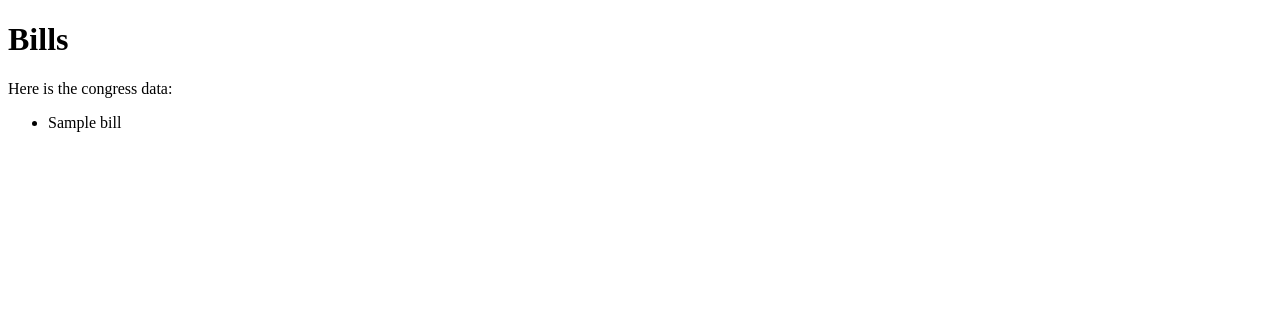
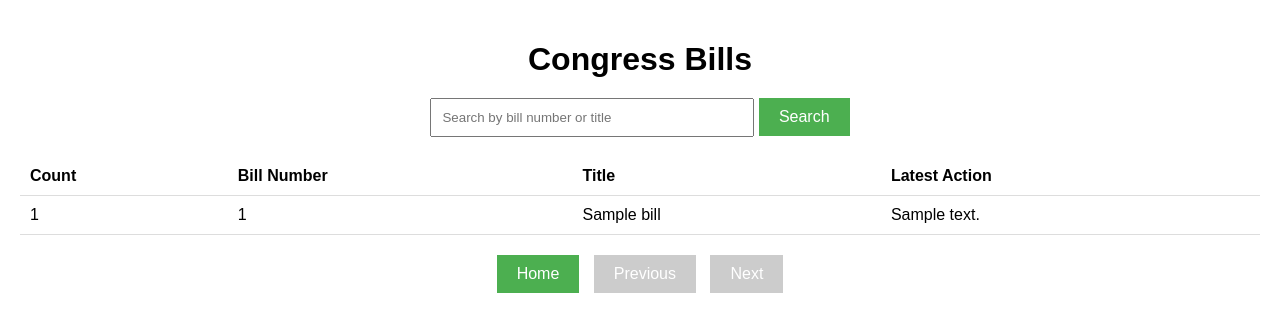
Before and after one commit to RITTEAM100/polistack, a Django app: template polistackapp/templates/bills.html in a window 1280 px wide. Shown: the top 332 px of the page. Run offline with Django 4.2, Linux system fonts and the light colour scheme; the template is opened without the code that fills it: most values are stand-ins (such as "Sample title", 1, 10 or a date in 2020).

Commit message:
setup database, pagination and frontend

```diff
--- a/polistackapp/constants.py
+++ b/polistackapp/constants.py
@@ -1,2 +1,6 @@
 API_URL_GET_BILLS = 'https://api.congress.gov/v3/bill'
 API_KEY = 'Y1hRdQCbKpOFFQVY1sUsxyiAzZ3XQgejdC45GRP1'
+DB_NAME = "polistack_db"
+BILLS_COLLECTION_NAME = "bill"
+BILLS_COUNT = 1000
+ITEMS_PER_PAGE = 20
--- a/polistackapp/templates/bills.html
+++ b/polistackapp/templates/bills.html
@@ -1,15 +1,161 @@
 <!DOCTYPE html>
 <html>
 <head>
-    <title>Bills</title>
+    <title>Congress Bills</title>
+    <style>
+        body {
+            font-family: Arial, sans-serif;
+            margin: 0;
+            padding: 20px;
+        }
+
+        h1 {
+            text-align: center;
+            margin-bottom: 20px;
+        }
+
+        table {
+            width: 100%;
+            border-collapse: collapse;
+        }
+
+        th, td {
+            padding: 10px;
+            text-align: left;
+            border-bottom: 1px solid #ddd;
+        }
+
+        tbody tr:hover {
+            background-color: #f5f5f5;
+        }
+
+        button {
+            padding: 10px 20px;
+            font-size: 16px;
+            background-color: #4CAF50;
+            color: white;
+            border: none;
+            cursor: pointer;
+        }
+
+        button:disabled {
+            background-color: #ccc;
+            cursor: not-allowed;
+        }
+
+        .pagination {
+            margin-top: 20px;
+            text-align: center;
+        }
+
+        .pagination button {
+            margin: 0 5px;
+        }
+
+        .search-container {
+            text-align: center;
+            margin-bottom: 20px;
+        }
+
+        .search-container input[type=text] {
+            padding: 10px;
+            width: 300px;
+        }
+
+        .search-container button {
+            padding: 10px 20px;
+        }
+    </style>
+    <script src="https://ajax.googleapis.com/ajax/libs/jquery/3.6.0/jquery.min.js"></script>
+    <script>
+        $(document).ready(function() {
+            var currentPage = parseInt("{{ request.GET.page|default:'1' }}");
+            var totalBills = "{{ congress_data.total_bills }}";
+            var billsPerPage = "{{ bills_per_page }}";
+            var totalPages = Math.ceil(totalBills / billsPerPage);
+
+            // Disable previous button if on the first page
+            if (currentPage === 1) {
+                $("#prev-btn").prop("disabled", true);
+            }
+
+            // Disable next button if on the last page
+            if (currentPage === totalPages) {
+                $("#next-btn").prop("disabled", true);
+            }
+
+            // Calculate starting count for the current page
+            var startingCount = (currentPage - 1) * billsPerPage + 1;
+
+            // Update count for each bill
+            $(".count-cell").each(function(index) {
+                $(this).text(startingCount + index);
+            });
+
+            // Handle previous button click
+            $("#prev-btn").click(function() {
+                if (currentPage > 1) {
+                    currentPage--;
+                    window.location.href = "/polistackapp/congress/bills/?page=" + currentPage;
+                }
+            });
+
+            // Handle next button click
+            $("#next-btn").click(function() {
+                if (currentPage < totalPages) {
+                    currentPage++;
+                    window.location.href = "/polistackapp/congress/bills/?page=" + currentPage;
+                }
+            });
+
+            // Handle home button click
+            $("#home-btn").click(function() {
+                window.location.href = "/polistackapp/congress/bills/";
+            });
+
+            // Handle search button click
+            $("#search-btn").click(function() {
+                var query = $("#search-input").val();
+                if (query) {
+                    window.location.href = "/polistackapp/congress/bills/?search=" + query;
+                }
+            });
+        });
+    </script>
 </head>
 <body>
-    <h1>Bills</h1>
-    <p>Here is the congress data:</p>
-    <ul>
-        {% for bill in congress_data %}
-        <li>{{ bill }}</li>
-        {% endfor %}
-    </ul>
+    <h1>Congress Bills</h1>
+
+    <div class="search-container">
+        <input type="text" id="search-input" placeholder="Search by bill number or title">
+        <button id="search-btn">Search</button>
+    </div>
+
+    <table>
+        <thead>
+            <tr>
+                <th>Count</th>
+                <th>Bill Number</th>
+                <th>Title</th>
+                <th>Latest Action</th>
+            </tr>
+        </thead>
+        <tbody>
+            {% for bill in congress_data.bills %}
+            <tr>
+                <td class="count-cell">{{ startingCount }}</td>
+                <td>{{ bill.number }}</td>
+                <td>{{ bill.title }}</td>
+                <td>{{ bill.latestAction.text }}</td>
+            </tr>
+            {% endfor %}
+        </tbody>
+    </table>
+
+    <div class="pagination">
+        <button id="home-btn">Home</button>
+        <button id="prev-btn">Previous</button>
+        <button id="next-btn">Next</button>
+    </div>
 </body>
 </html>
```
Also changed, not shown: polistack/settings.py (+38 -38 lines), polistackapp/config.py (+50 -11 lines), polistackapp/utils.py (added, +19 -0 lines), polistackapp/views.py (+4 -4 lines), README.md, polistackapp/migrations/0001_initial.py (added), polistackapp/migrations/0002_alter_bill_table.py (added).
